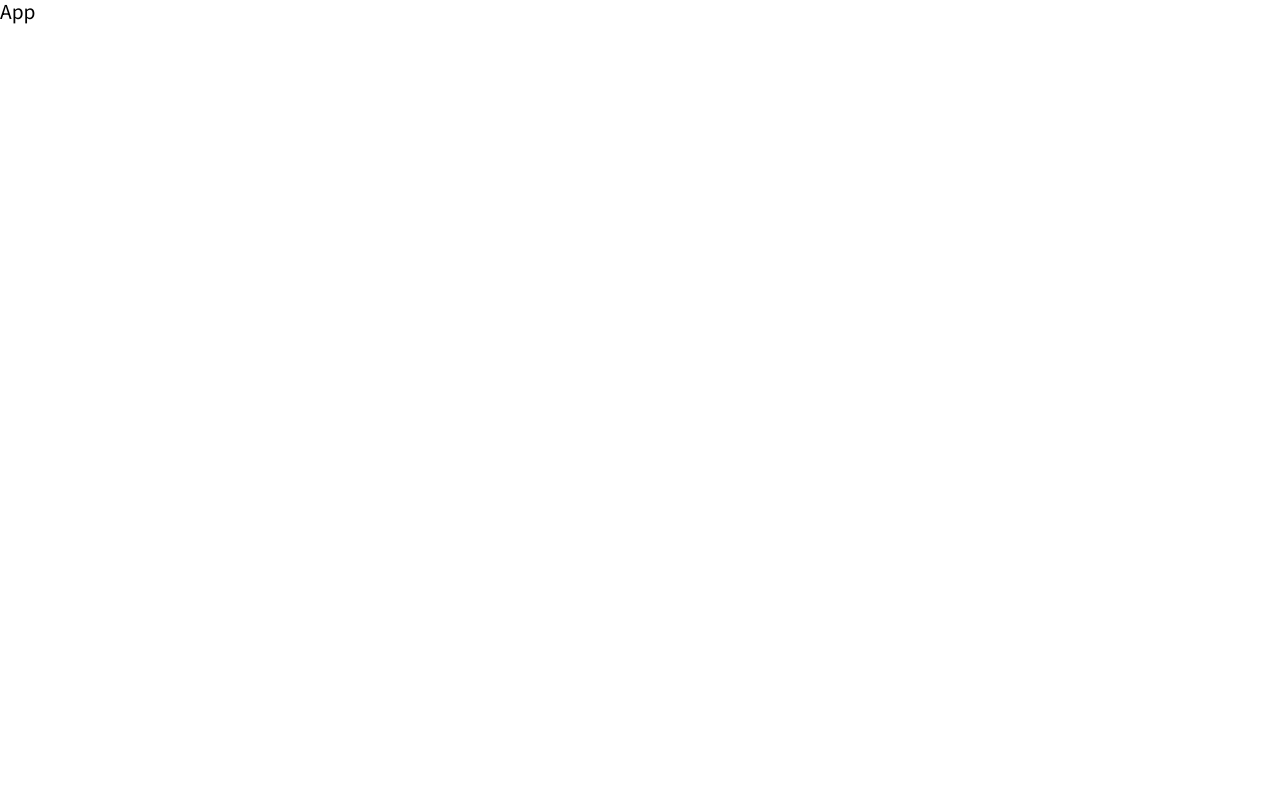
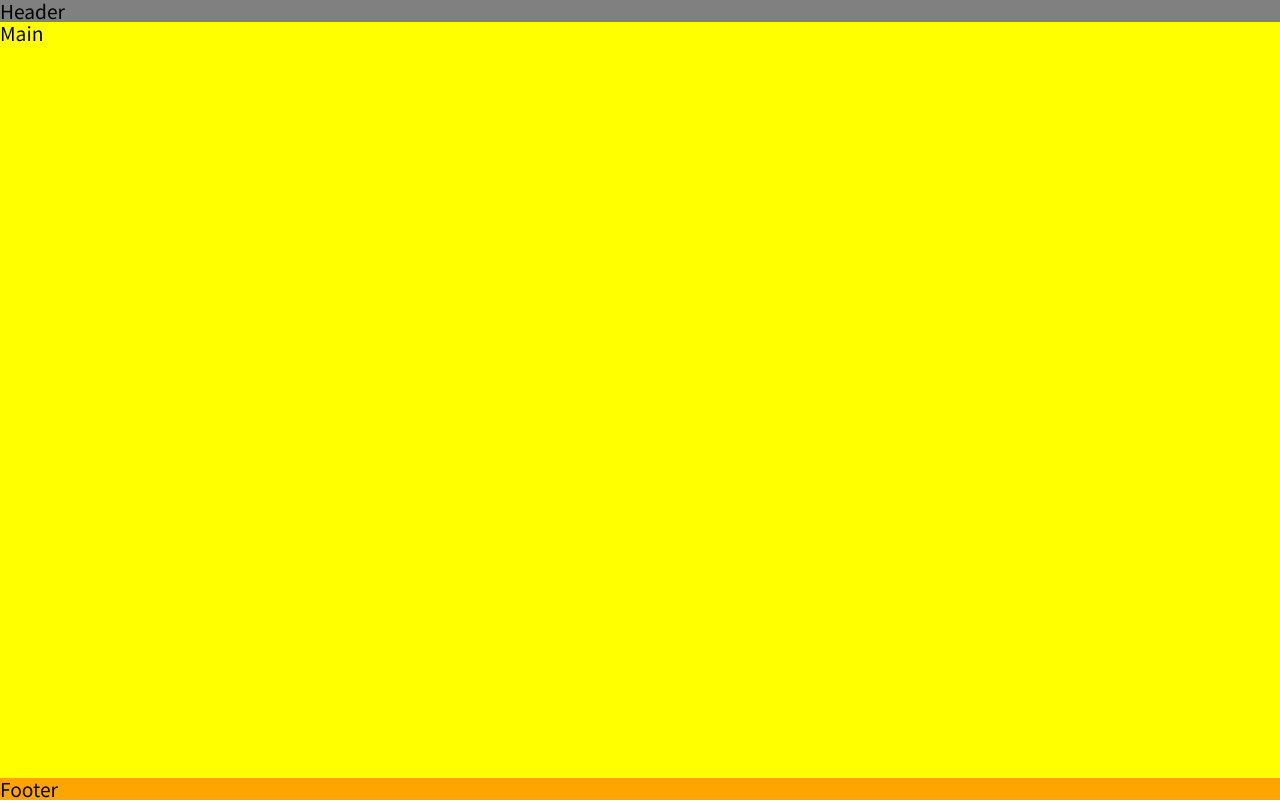
Before and after one commit to antonchua/popcorn, a React app: page / in a window 1280 px wide. Built offline with nearby package versions, Linux system fonts and the light colour scheme.

Commit message:
layout done

```diff
--- a/src/app.tsx
+++ b/src/app.tsx
@@ -1,6 +1,29 @@
+import {Layout} from "./components/layout/layout";
 
+const KEY = "acc5d6f"
 export const App = () => {
+    // useEffect(() => {
+    //     const fetchMovie = async (): Promise<void> => {
+    //         try {
+    //             const res = await fetch(`http://www.omdbapi.com/?apikey=${KEY}&s=matrix`)
+    //             const data = await res.json()
+    //             console.log(data)
+    //         }
+    //         catch (err) {
+    //             console.log(err)
+    //         }
+    //     }
+    //     fetchMovie()
+    // }, [])
+
+
   return (
-      <div>App</div>
+      <>
+        <Layout>
+            <header style={{backgroundColor: "gray"}}>Header</header>
+            <main style={{backgroundColor: "yellow"}}>Main</main>
+            <footer style={{backgroundColor: "orange"}}>Footer</footer>
+        </Layout>
+      </>
   )
 }
--- /dev/null
+++ b/src/components/layout/layout.module.scss
@@ -0,0 +1,7 @@
+.layout {
+  display: grid;
+  grid-template-rows: auto 1fr auto;
+
+  width: 100%;
+  height: 100%;
+}
--- /dev/null
+++ b/src/components/layout/layout.tsx
@@ -0,0 +1,12 @@
+import {ReactNode} from "react";
+import styles from './layout.module.scss'
+
+type LayoutType = {
+    children: ReactNode
+}
+
+export const Layout = ({children}: LayoutType) => {
+    return(
+        <div className={styles.layout}>{children}</div>
+    )
+}
```
Also changed, not shown: src/components/found-results/found-results.tsx (added, +7 -0 lines), src/components/header/header.tsx (added, +14 -0 lines), src/accets/popcorn.png (added), src/components/found-results/found-results.module.scss (added), src/components/header/header.module.scss (added).
